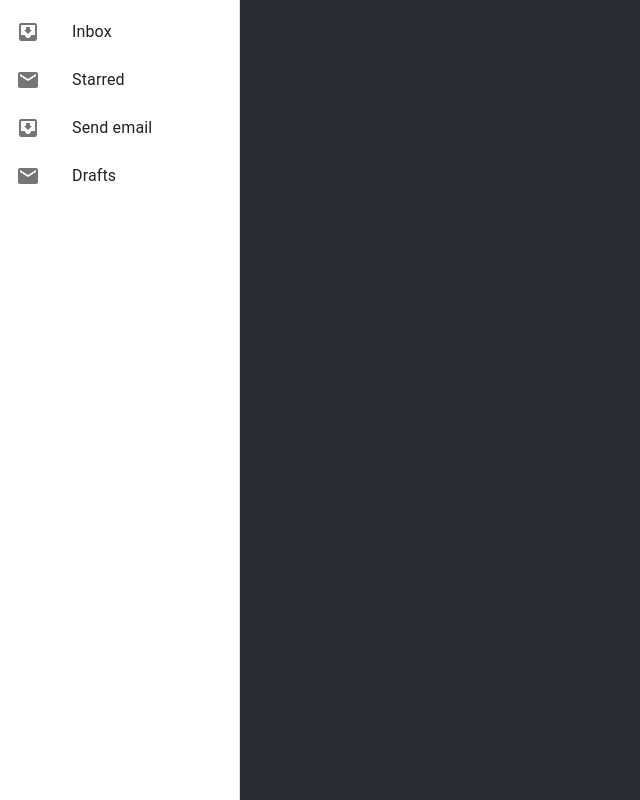
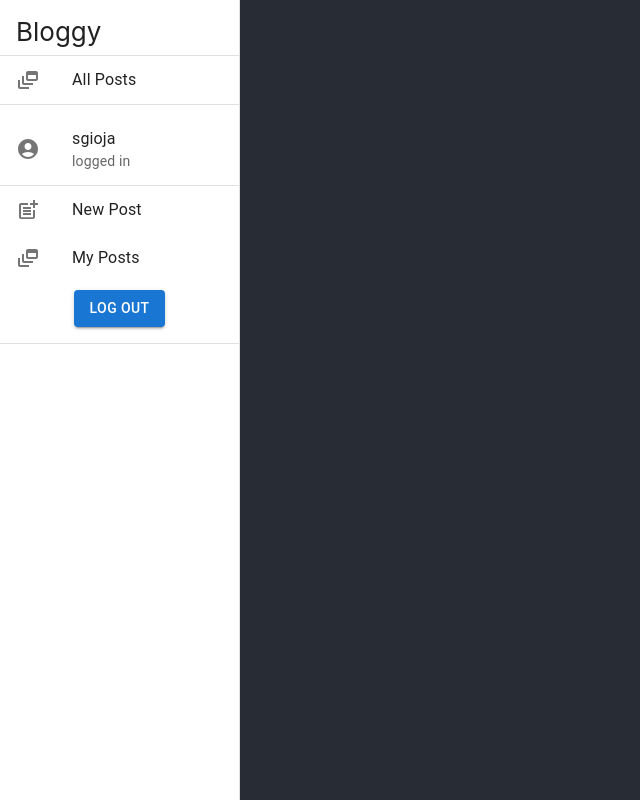
Before and after one commit to steve3j/ZPrefixApp, a React (Create React App) app in the folder ui/: page / in a window 1280 px wide. Shown: the whole page, without its empty margins (0-640 px from the left). Built offline with nearby package versions, Linux system fonts and the light colour scheme.

Commit message:
polish menu

```diff
--- /dev/null
+++ b/ui/src/components/LoggedIn.js
@@ -0,0 +1,82 @@
+import * as React from 'react';
+import Box from '@mui/material/Box';
+import Drawer from '@mui/material/Drawer';
+import AppBar from '@mui/material/AppBar';
+import CssBaseline from '@mui/material/CssBaseline';
+import Toolbar from '@mui/material/Toolbar';
+import List from '@mui/material/List';
+import Typography from '@mui/material/Typography';
+import Divider from '@mui/material/Divider';
+import ListItem from '@mui/material/ListItem';
+import ListItemButton from '@mui/material/ListItemButton';
+import ListItemIcon from '@mui/material/ListItemIcon';
+import ListItemText from '@mui/material/ListItemText';
+import InboxIcon from '@mui/icons-material/MoveToInbox';
+import MailIcon from '@mui/icons-material/Mail';
+import DynamicFeedIcon from '@mui/icons-material/DynamicFeed';
+import PostAddIcon from '@mui/icons-material/PostAdd';
+import LogoutSharpIcon from "@mui/icons-material/LogoutSharp";
+import { useNavigate } from "react-router";
+import Icon from "@mui/material/Icon";
+import TextField from '@mui/material/TextField';
+import Button from '@mui/material/Button'
+import AccountCircleIcon from '@mui/icons-material/AccountCircle';
+
+// const navigate = useNavigate();
+const navHandler = (path) => {
+    // navigate(path)
+};
+
+const menuItems = [
+    {
+        label: "New Post",
+        action: () => { navHandler("/profile"); },
+        icon: <PostAddIcon />,
+    },
+    {
+        label: "My Posts",
+        action: () => { navHandler("/"); },
+        icon: <DynamicFeedIcon />,
+    },
+]
+const username = 'sgioja'
+const LoggedIn = () => {
+
+    // const navigate = useNavigate();
+    const navHandler = (path) => {
+        // navigate(path)
+    };
+
+    return (
+        <Box sx={{ overflow: 'auto' }}>
+            <List>
+                <ListItem key="username">
+                    <ListItemIcon>
+                        <Icon><AccountCircleIcon/></Icon>
+                    </ListItemIcon>
+                    <ListItemText primary={username} secondary="logged in"/>
+                </ListItem>
+                <Divider />
+                {menuItems.map(({ label, action, icon }) => (
+                    <ListItem button key={label} onClick={action}>
+                        <ListItemIcon>
+                            <Icon>{icon}</Icon>
+                        </ListItemIcon>
+                        <ListItemText primary={label} />
+                    </ListItem>
+                ))}
+
+                <ListItem sx={{ display: "flex", justifyContent: "center" }}>
+                    <Button
+                        id="btn-logout"
+                        variant="contained"
+                    >
+                        Log Out
+                    </Button>
+                </ListItem>
+            </List>
+        </Box>
+    );
+}
+
+export default LoggedIn
--- /dev/null
+++ b/ui/src/components/Login.js
@@ -0,0 +1,71 @@
+import * as React from 'react';
+import Box from '@mui/material/Box';
+import Drawer from '@mui/material/Drawer';
+import AppBar from '@mui/material/AppBar';
+import CssBaseline from '@mui/material/CssBaseline';
+import Toolbar from '@mui/material/Toolbar';
+import List from '@mui/material/List';
+import Typography from '@mui/material/Typography';
+import Divider from '@mui/material/Divider';
+import ListItem from '@mui/material/ListItem';
+import ListItemButton from '@mui/material/ListItemButton';
+import ListItemIcon from '@mui/material/ListItemIcon';
+import ListItemText from '@mui/material/ListItemText';
+import InboxIcon from '@mui/icons-material/MoveToInbox';
+import MailIcon from '@mui/icons-material/Mail';
+import DynamicFeedIcon from '@mui/icons-material/DynamicFeed';
+import PostAddIcon from '@mui/icons-material/PostAdd';
+import LogoutSharpIcon from "@mui/icons-material/LogoutSharp";
+import { useNavigate } from "react-router";
+import Icon from "@mui/material/Icon";
+import TextField from '@mui/material/TextField';
+import Button from '@mui/material/Button'
+
+const Login = () => {
+
+    // const navigate = useNavigate();
+    const navHandler = (path) => {
+        // navigate(path)
+    };
+
+    return (
+        <Box sx={{ overflow: 'auto' }}>
+            <List>
+                <ListItem>
+                    <TextField
+                        required
+                        id="input-username"
+                        variant="outlined"
+                        label="username"
+                    />
+                </ListItem>
+                <ListItem>
+                    <TextField
+                        required
+                        id="input-password"
+                        variant="outlined"
+                        label="password"
+                    />
+                </ListItem>
+                <ListItem sx={{ display: "flex", justifyContent: "center" }}>
+                    <Button
+                        id="btn-login"
+                        variant="contained"
+                    >
+                        Login
+                    </Button>
+                </ListItem>
+                <ListItem sx={{ display: "flex", justifyContent: "center" }}>
+                    <Button
+                        id="btn-login"
+                        variant="outlined"
+                    >
+                        Create Account
+                    </Button>
+                </ListItem>
+            </List>
+        </Box>
+    );
+}
+
+export default Login
--- a/ui/src/components/Menu.js
+++ b/ui/src/components/Menu.js
@@ -13,10 +13,47 @@ import ListItemIcon from '@mui/material/ListItemIcon';
 import ListItemText from '@mui/material/ListItemText';
 import InboxIcon from '@mui/icons-material/MoveToInbox';
 import MailIcon from '@mui/icons-material/Mail';
+import DynamicFeedIcon from '@mui/icons-material/DynamicFeed';
+import PostAddIcon from '@mui/icons-material/PostAdd';
+import LogoutSharpIcon from "@mui/icons-material/LogoutSharp";
+import { useNavigate } from "react-router";
+import Icon from "@mui/material/Icon";
+import Login from "./Login"
+import Register from './Register';
+import LoggedIn from './LoggedIn';
+
+
+
+
+
+const Menu = () => {
+
+    // const navigate = useNavigate();
+    const navHandler = (path) => {
+        // navigate(path)
+    };
+
+    const menuItems = [
+        {
+            label: "All Posts",
+            action: () => { navHandler("/"); },
+            icon: <DynamicFeedIcon />,
+        },
+    ];
 
     const drawerWidth = 240;
 
-const Menu = () => {
+    let loginState = 'loggedIn'
+
+    function displayLoginState(state) {
+        if (state === 'login') {
+            return <Login />
+        }
+        else if (state === 'loggedIn')
+            return <LoggedIn />
+        else if (state === 'register')
+            return <Register />
+    }
     return (
         <Drawer
             variant="permanent"
@@ -28,16 +65,21 @@ const Menu = () => {
         >
             <Box sx={{ overflow: 'auto' }}>
                 <List>
-            {['Inbox', 'Starred', 'Send email', 'Drafts'].map((text, index) => (
-              <ListItem key={text} disablePadding>
-                <ListItemButton>
+                    <ListItem>
+                        Bloggy
+                    </ListItem>
+                    <Divider />
+                    {menuItems.map(({ label, action, icon }) => (
+                        <ListItem button key={label} onClick={action}>
                             <ListItemIcon>
-                    {index % 2 === 0 ? <InboxIcon /> : <MailIcon />}
+                                <Icon>{icon}</Icon>
                             </ListItemIcon>
-                  <ListItemText primary={text} />
-                </ListItemButton>
+                            <ListItemText primary={label} />
                         </ListItem>
                     ))}
+                    <Divider />
+                    {displayLoginState(loginState)}
+                    <Divider />
                 </List>
             </Box>
         </Drawer>
--- /dev/null
+++ b/ui/src/components/Register.js
@@ -0,0 +1,88 @@
+import * as React from 'react';
+import Box from '@mui/material/Box';
+import Drawer from '@mui/material/Drawer';
+import AppBar from '@mui/material/AppBar';
+import CssBaseline from '@mui/material/CssBaseline';
+import Toolbar from '@mui/material/Toolbar';
+import List from '@mui/material/List';
+import Typography from '@mui/material/Typography';
+import Divider from '@mui/material/Divider';
+import ListItem from '@mui/material/ListItem';
+import ListItemButton from '@mui/material/ListItemButton';
+import ListItemIcon from '@mui/material/ListItemIcon';
+import ListItemText from '@mui/material/ListItemText';
+import InboxIcon from '@mui/icons-material/MoveToInbox';
+import MailIcon from '@mui/icons-material/Mail';
+import DynamicFeedIcon from '@mui/icons-material/DynamicFeed';
+import PostAddIcon from '@mui/icons-material/PostAdd';
+import LogoutSharpIcon from "@mui/icons-material/LogoutSharp";
+import { useNavigate } from "react-router";
+import Icon from "@mui/material/Icon";
+import TextField from '@mui/material/TextField';
+import Button from '@mui/material/Button'
+
+const Register = () => {
+
+    // const navigate = useNavigate();
+    const navHandler = (path) => {
+        // navigate(path)
+    };
+
+    return (
+        <Box sx={{ overflow: 'auto' }}>
+            <List>
+            <ListItem>
+                    <TextField
+                        required
+                        id="input-firstName"
+                        variant="outlined"
+                        label="first name"
+                    />
+                </ListItem>
+                <ListItem>
+                    <TextField
+                        required
+                        id="input-lastName"
+                        variant="outlined"
+                        label="last name"
+                    />
+                </ListItem>
+                <ListItem>
+                    <TextField
+                        required
+                        id="input-username"
+                        variant="outlined"
+                        label="username"
+                    />
+                </ListItem>
+                <ListItem>
+                    <TextField
+                        required
+                        id="input-password"
+                        variant="outlined"
+                        label="password"
+                    />
+                </ListItem>
+                <ListItem sx={{ display: "flex", justifyContent: "center" }}>
+                    <Button
+                        id="btn-login"
+                        variant="contained"
+                    >
+                        Create Account
+                    </Button>
+                </ListItem>
+                <ListItem sx={{ display: "flex", justifyContent: "center" }}>
+                    <Button
+                        id="btn-login"
+                        variant="outlined"
+                        color="error"
+                    >
+                        Back
+                    </Button>
+                </ListItem>
+            </List>
+        </Box>
+    );
+}
+
+export default Register
```
Lines whose indentation alone changed are shown as unchanged.
